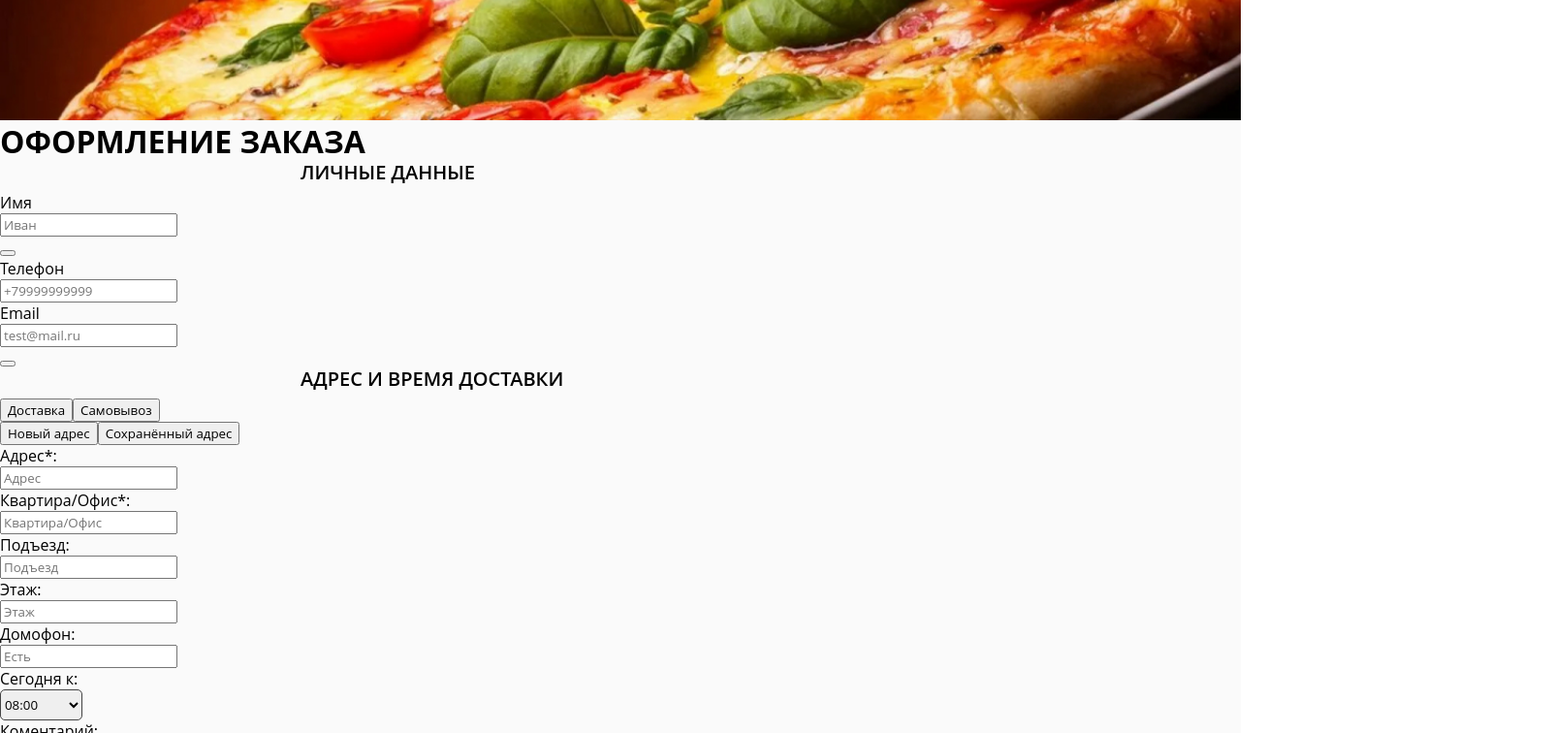
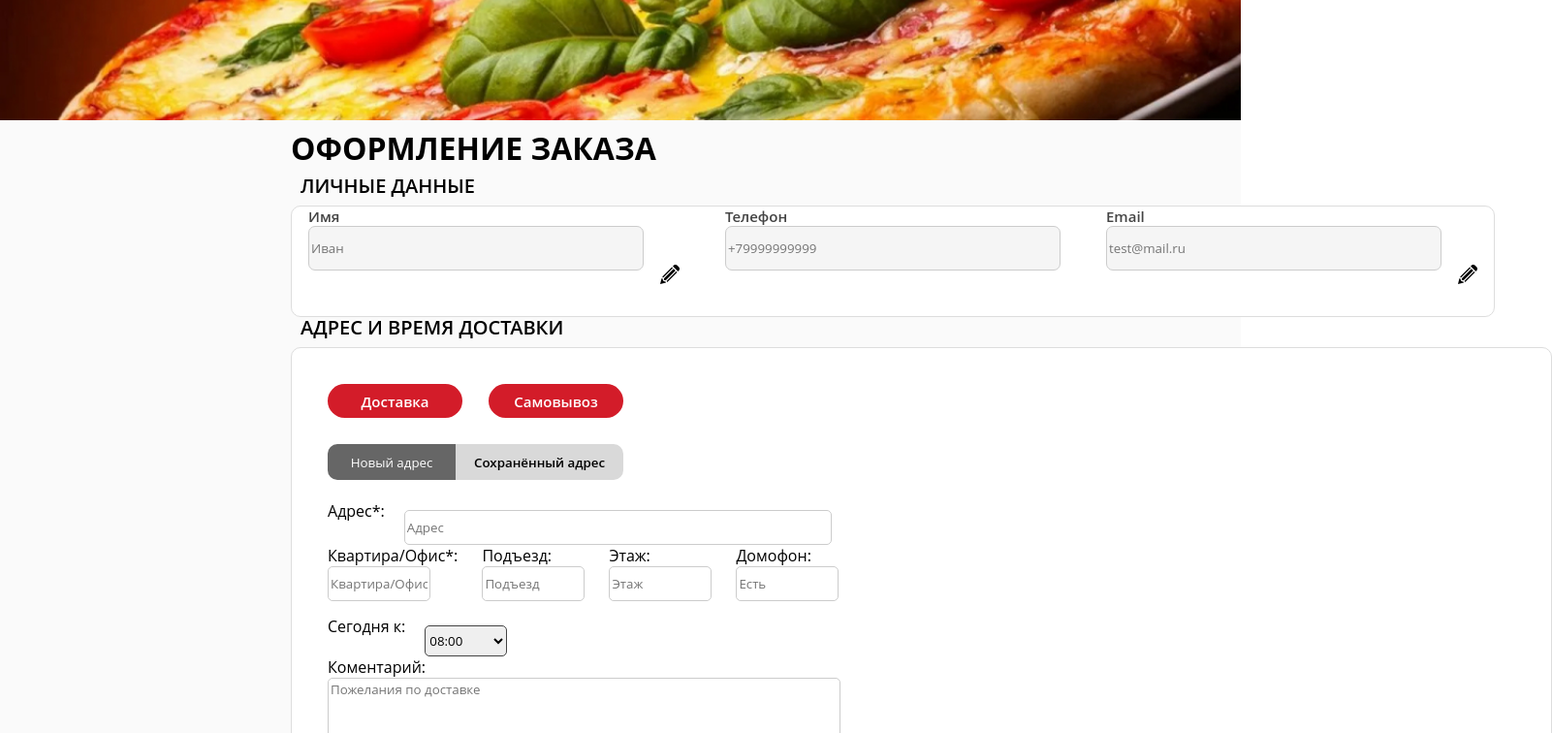
Before and after one commit to panamera3/Pizzeria, a React (Create React App) app in the folder client/: page /#/order in a window 1280 px wide. Shown: the part 260-1016 px from the top of the page at 97% size, 1601 px wide, since content can reach past the window. Built offline with nearby package versions, Linux system fonts and the light colour scheme.

Commit message:
Исправление ошибки classNameName

```diff
--- a/client/src/pages/Order/Order.js
+++ b/client/src/pages/Order/Order.js
@@ -13,10 +13,10 @@
     <>
       <SecondBackground />
       <main>
-        <h1 classNameName="title">ОФОРМЛЕНИЕ ЗАКАЗА</h1>
+        <h1 className="title">ОФОРМЛЕНИЕ ЗАКАЗА</h1>
         <h3>ЛИЧНЫЕ ДАННЫЕ</h3>
-        <div classNameName="personalInfo">
-          <div classNameName="name">
+        <div className="personalInfo">
+          <div className="name">
             <p>Имя</p>
             <input type="text" placeholder="Иван" />
           </div>
@@ -33,20 +33,20 @@
         </div>
 
         <h3>АДРЕС И ВРЕМЯ ДОСТАВКИ</h3>
-        <div classNameName="adressNTime">
-          <div classNameName="delivery">
+        <div className="adressNTime">
+          <div className="delivery">
             <button>Доставка</button>
             <button>Самовывоз</button>
           </div>
-          <div classNameName="btn-adress">
-            <button classNameName="buttonNewAdress">Новый адрес</button>
-            <button classNameName="savedAdress">Сохранённый адрес</button>
+          <div className="btn-adress">
+            <button className="buttonNewAdress">Новый адрес</button>
+            <button className="savedAdress">Сохранённый адрес</button>
           </div>
-          <div classNameName="adress">
+          <div className="adress">
             <p>Адрес*:</p>
             <input placeholder="Адрес" required />
           </div>
-          <div classNameName="nearAdress">
+          <div className="nearAdress">
             <div>
               <p>Квартира/Офис*:</p>
               <input placeholder="Квартира/Офис" required />
@@ -65,7 +65,7 @@
             </div>
           </div>
 
-          <div classNameName="time">
+          <div className="time">
             <p>Сегодня к:</p>
             <select>
               <option>08:00</option>
```
